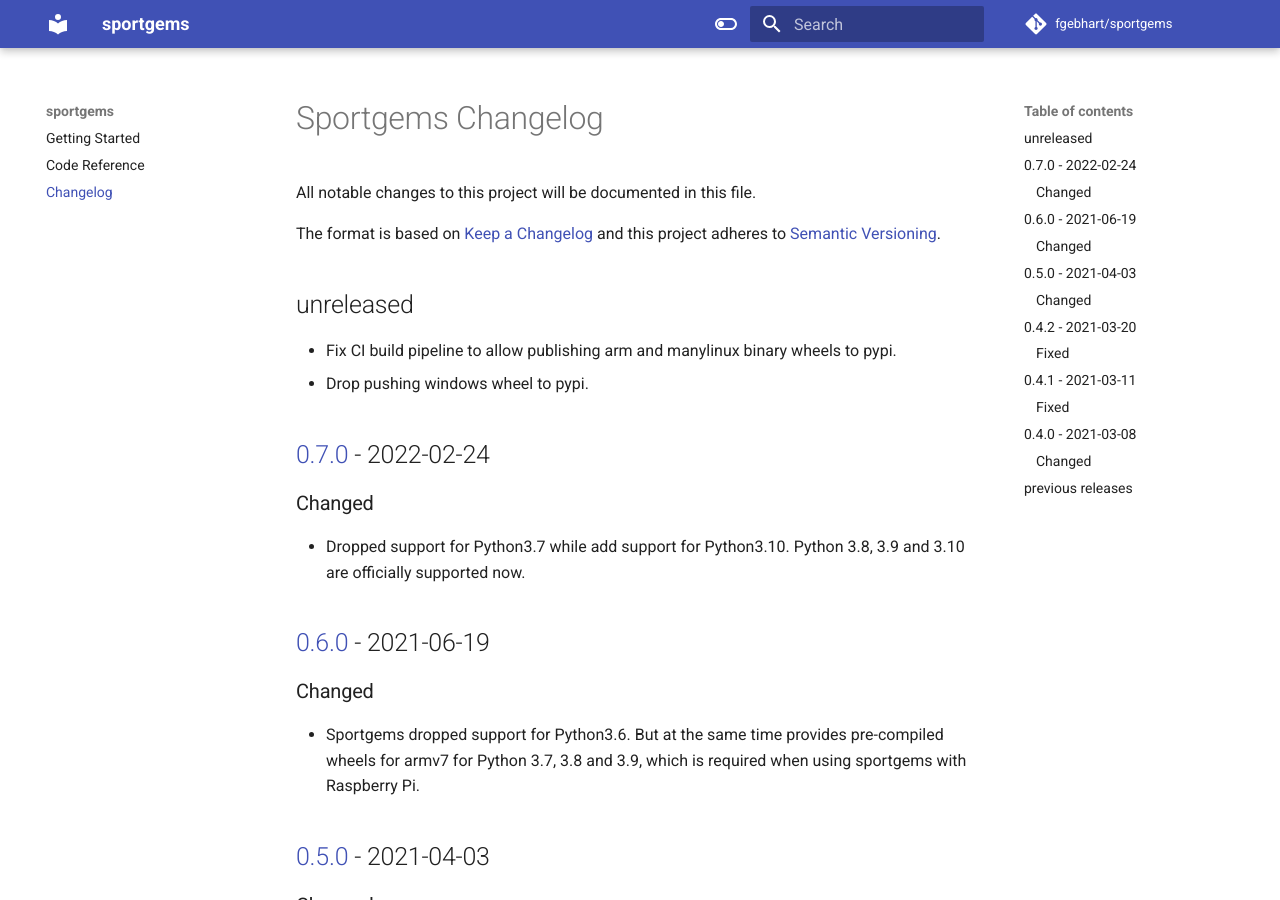
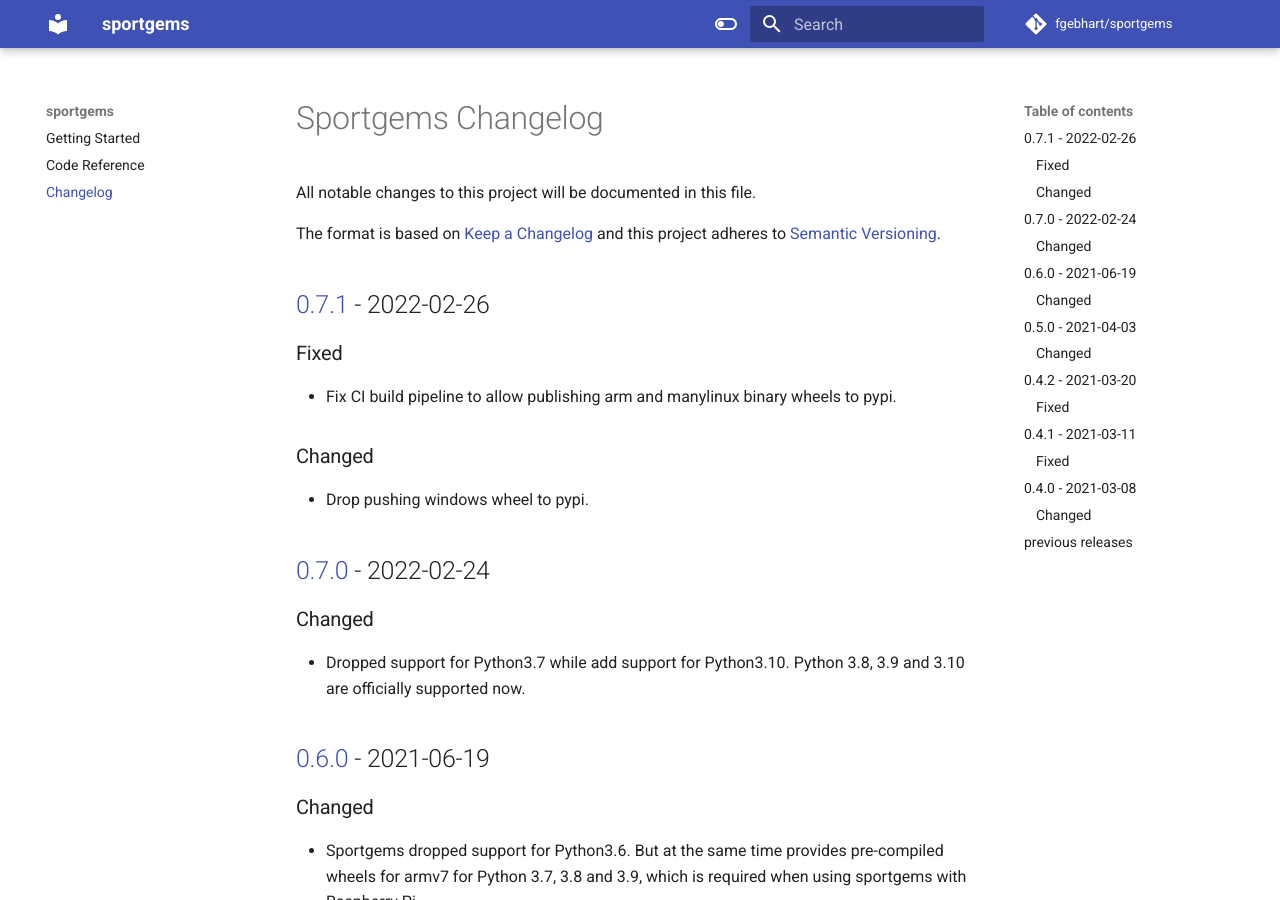
Before and after one commit to fgebhart/sportgems, an MkDocs documentation site: the page built from docs/changelog.md, in a window 1280 px wide and 900 px high. Built offline with MkDocs 1.6.1 and Material for MkDocs 9.7.7, drawn with Linux system fonts in a browser that asks for light colours; comment, search, counter and statistics services are not loaded.

Commit message:
release v0.7.1

```diff
--- a/Cargo.toml
+++ b/Cargo.toml
@@ -1,6 +1,6 @@
 [package]
 name = "sportgems"
-version = "0.7.0"
+version = "0.7.1"
 edition = "2018"
 authors = ["Fabian Gebhart"]
 description = "Find valuable gems 💎 in your tracked sport 🚴 activity!"
--- a/docs/changelog.md
+++ b/docs/changelog.md
@@ -5,8 +5,10 @@ The format is based on [Keep a Changelog](http://keepachangelog.com/en/1.0.0/)
 and this project adheres to [Semantic Versioning](http://semver.org/spec/v2.0.0.html).
 
 
-## unreleased
+## [0.7.1](https://github.com/fgebhart/sportgems/releases/tag/v0.7.1) - 2022-02-26
+### Fixed
 * Fix CI build pipeline to allow publishing arm and manylinux binary wheels to pypi.
+### Changed
 * Drop pushing windows wheel to pypi.
 
 ## [0.7.0](https://github.com/fgebhart/sportgems/releases/tag/v0.7.0) - 2022-02-24
```
